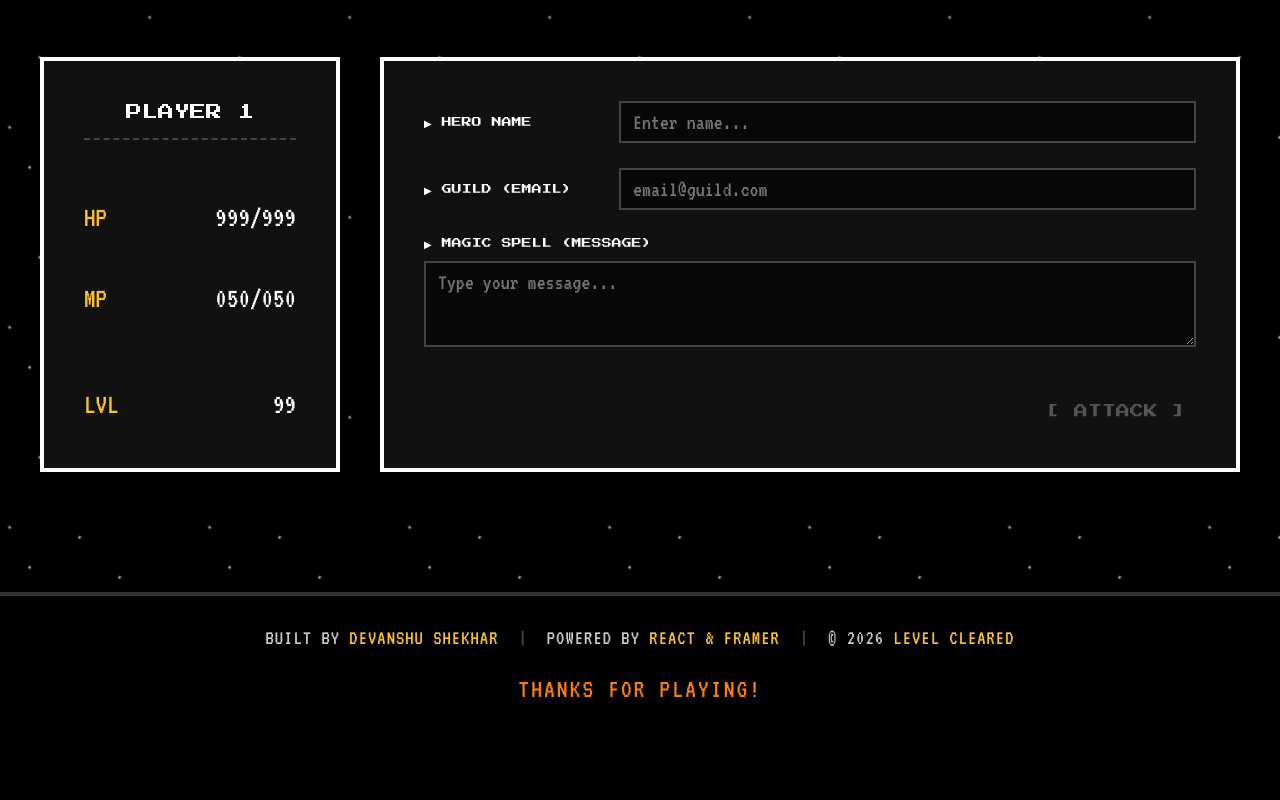
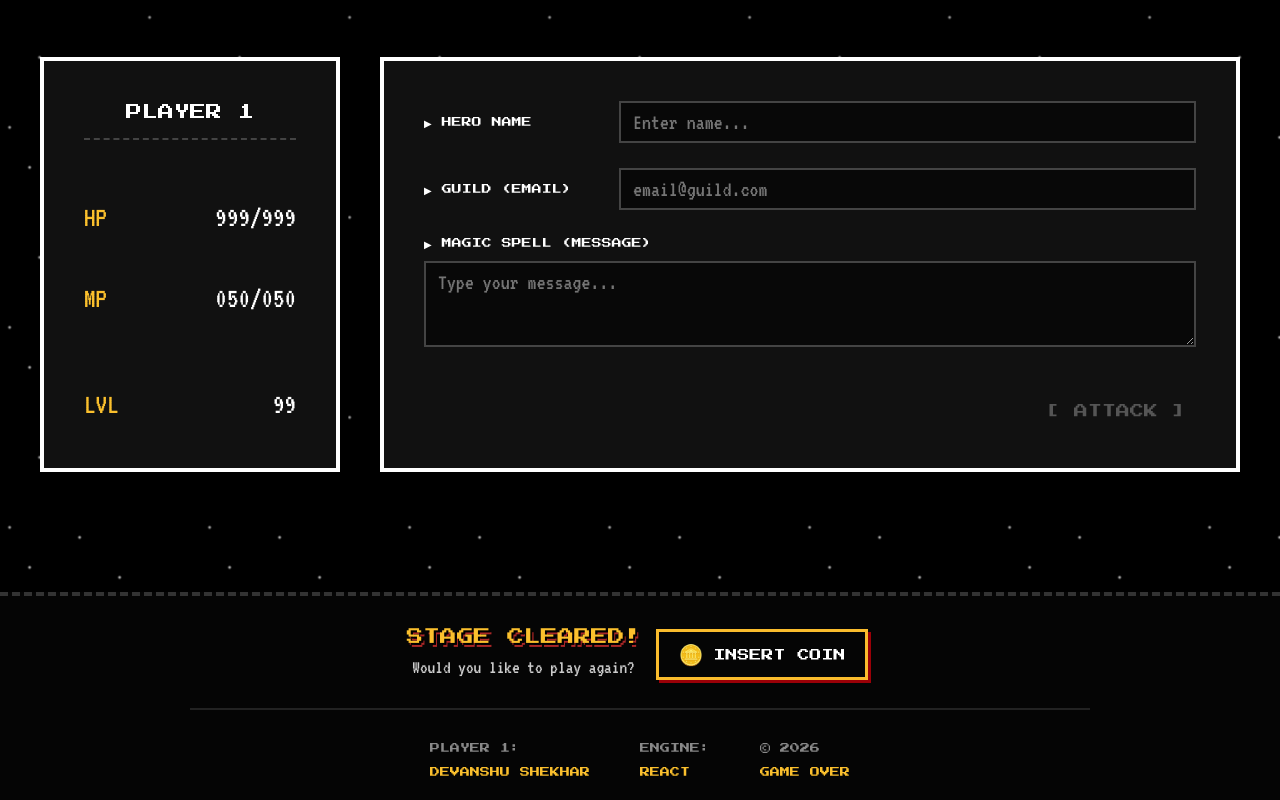
Before and after one commit to Devanshu269/Portfolio2.0, a React (Vite) app: page / in a window 1280 px wide. Shown: the part 11178-11978 px from the top of the page. Before the commit the page ends 11913 px from the top, so only its background shows below. Built offline with nearby package versions, Linux system fonts and the light colour scheme.

Commit message:
Fix the footer

```diff
--- a/src/components/Footer/Footer.css
+++ b/src/components/Footer/Footer.css
@@ -1,59 +1,129 @@
 .arcade-footer {
-    background: #000;
-    padding: 25px 20px;
-    border-top: 4px solid #333;
-    font-family: 'VT323', monospace;
+    background: #050505;
+    padding: 30px 20px 20px;
+    border-top: 4px dashed #333;
+    font-family: 'Press Start 2P', monospace;
     text-align: center;
     position: relative;
     overflow: hidden;
-    color: #aaa;
+    color: #FFF;
     display: flex;
     flex-direction: column;
     align-items: center;
-    gap: 15px;
+    gap: 25px;
 }
 
-.footer-content {
+/* Continue Section */
+.continue-section {
     display: flex;
+    flex-direction: row;
     align-items: center;
     justify-content: center;
     gap: 20px;
     flex-wrap: wrap;
-    font-size: 1.3rem;
 }
 
-.footer-credit {
-    color: #ccc;
-    letter-spacing: 1px;
+.continue-title {
+    font-size: 16px;
+    color: #FBC02D;
+    margin: 0;
+    text-shadow: 2px 2px 0px rgba(0,0,0,1), 3px 3px 0px rgba(211,47,47,0.8);
+    animation: pulseTitle 2s infinite;
 }
 
-.footer-credit .highlight {
+.continue-text-group {
+    display: flex;
+    flex-direction: column;
+    align-items: center;
+    gap: 4px;
+}
+
+.continue-subtitle {
+    font-family: 'VT323', monospace;
+    font-size: 1.2rem;
+    color: #ccc;
+    margin: 0;
+}
+
+@keyframes pulseTitle {
+    0%, 100% { transform: scale(1); }
+    50% { transform: scale(1.05); }
+}
+
+/* Insert Coin Button */
+.insert-coin-btn {
+    background: transparent;
+    border: 3px solid var(--primary);
+    color: #FFF;
+    font-family: 'Press Start 2P', monospace;
+    font-size: 12px;
+    padding: 10px 20px;
+    cursor: none; /* Let the custom cursor handle hover */
+    display: flex;
+    align-items: center;
+    gap: 10px;
+    box-shadow: 3px 3px 0px var(--primary-dark);
+    transition: all 0.2s;
+    animation: blinkBorder 1.5s infinite;
+}
+
+.insert-coin-btn:hover {
+    background: var(--primary);
+    transform: translate(2px, 2px);
+    box-shadow: 2px 2px 0px var(--primary-dark);
+    animation: none;
+}
+
+.coin-icon {
+    font-size: 20px;
+}
+
+@keyframes blinkBorder {
+    0%, 100% { border-color: var(--primary); }
+    50% { border-color: #FBC02D; }
+}
+
+/* Footer Bottom (High Score Style) */
+.footer-bottom {
+    display: flex;
+    justify-content: center;
+    gap: 50px;
+    width: 100%;
+    max-width: 900px;
+    border-top: 2px solid #222;
+    padding-top: 30px;
+    flex-wrap: wrap;
+}
+
+.credit-box {
+    display: flex;
+    flex-direction: column;
+    gap: 8px;
+    font-size: 10px;
+    text-align: left;
+}
+
+.credit-box .label {
+    color: #888;
+}
+
+.credit-box .value {
     color: var(--primary-alt);
 }
 
-.footer-divider {
-    color: #444;
-}
-
-.thanks-playing {
-    font-size: 1.6rem;
-    color: var(--accent-gold);
-    animation: pulse 2s infinite;
-    letter-spacing: 2px;
-}
-
-@keyframes pulse {
-    0%, 100% { opacity: 0.8; transform: scale(1); }
-    50% { opacity: 1; transform: scale(1.05); }
-}
-
 @media (max-width: 768px) {
-    .footer-content {
-        flex-direction: column;
-        gap: 10px;
+    .continue-title {
+        font-size: 18px;
     }
 
-    .footer-divider {
-        display: none;
+    .footer-bottom {
+        flex-direction: column;
+        align-items: center;
+        gap: 25px;
+        text-align: center;
+    }
+
+    .credit-box {
+        align-items: center;
     }
 }
--- a/src/components/Footer/Footer.jsx
+++ b/src/components/Footer/Footer.jsx
@@ -3,14 +3,34 @@ import './Footer.css';
 const Footer = () => {
     return (
         <footer className="arcade-footer">
-            <div className="footer-content">
-                <span className="footer-credit">BUILT BY <span className="highlight">DEVANSHU SHEKHAR</span></span>
-                <span className="footer-divider">|</span>
-                <span className="footer-credit">POWERED BY <span className="highlight">REACT & FRAMER</span></span>
-                <span className="footer-divider">|</span>
-                <span className="footer-credit">© {new Date().getFullYear()} <span className="highlight">LEVEL CLEARED</span></span>
+            <div className="continue-section">
+                <div className="continue-text-group">
+                    <h3 className="continue-title">STAGE CLEARED!</h3>
+                    <p className="continue-subtitle">Would you like to play again?</p>
+                </div>
+                <button
+                    className="insert-coin-btn"
+                    onClick={() => window.scrollTo({ top: 0, behavior: 'smooth' })}
+                >
+                    <span className="coin-icon">🪙</span>
+                    INSERT COIN
+                </button>
             </div>
-            <div className="thanks-playing">THANKS FOR PLAYING!</div>
+
+            <div className="footer-bottom">
+                <div className="credit-box">
+                    <span className="label">PLAYER 1: </span>
+                    <span className="value">DEVANSHU SHEKHAR</span>
+                </div>
+                <div className="credit-box">
+                    <span className="label">ENGINE: </span>
+                    <span className="value">REACT</span>
+                </div>
+                <div className="credit-box">
+                    <span className="label">© {new Date().getFullYear()} </span>
+                    <span className="value">GAME OVER</span>
+                </div>
+            </div>
         </footer>
     );
 };
```
